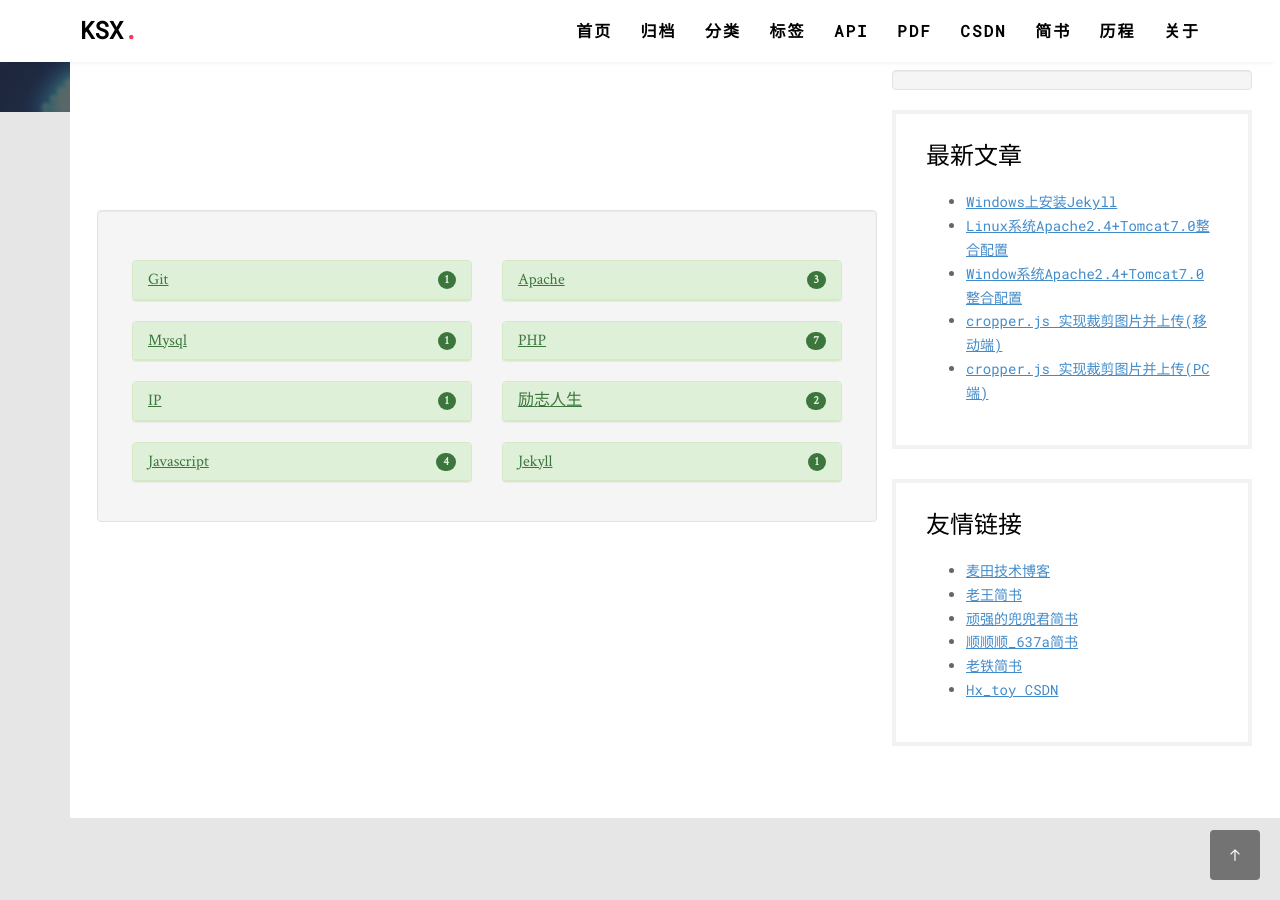
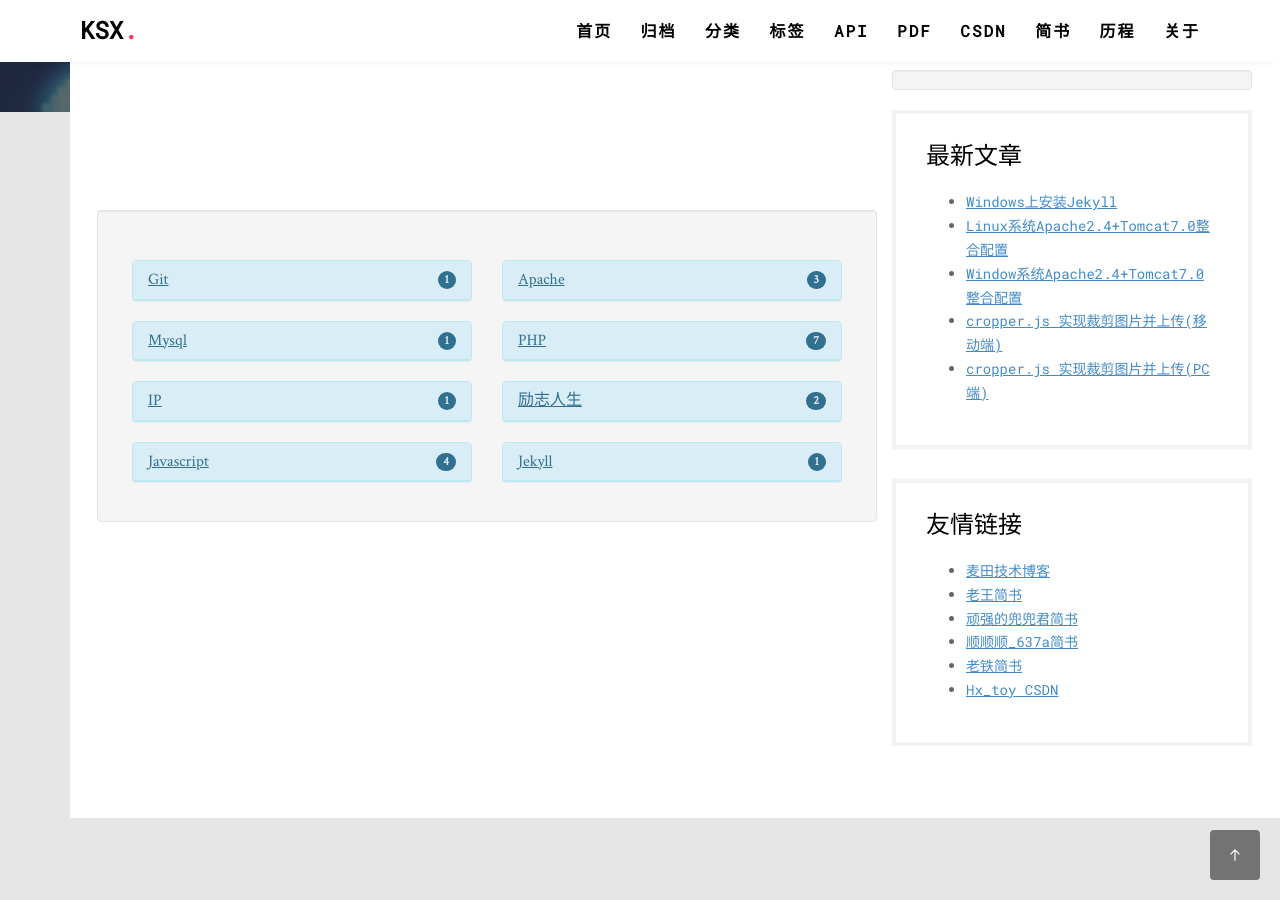
Before and after one commit to kesixin/kesixin.github.io, a Jekyll site: the page built from tags.html, in a window 1280 px wide and 900 px high, scrolled down 788 px. Built offline with Jekyll 4.4.1, drawn with Linux system fonts in a browser that asks for light colours; nearby versions of some CDN libraries; some web fonts are replaced; library files that are not in the unit come from our copies; comment, search, counter and statistics services are not loaded.

Commit message:
[09-15-new]

```diff
--- a/_layouts/tags.html
+++ b/_layouts/tags.html
@@ -36,7 +36,7 @@
                                         <h2 class="center">{{ site.locals.tags }}</h2>
                                         {% for tag in site.tags %}
                                         <div class="col-md-6 ">
-                                            <div class="panel  panel-success">
+                                            <div class="panel  panel-info">
                                                 <div class="panel-heading">
                                                     <h4 class="panel-title">
                                                         <a data-toggle="collapse" data-toggle="collapse" data-parent="#accordion" href="#{{ tag[0] }}">{{ tag[0] }}</a>
```
